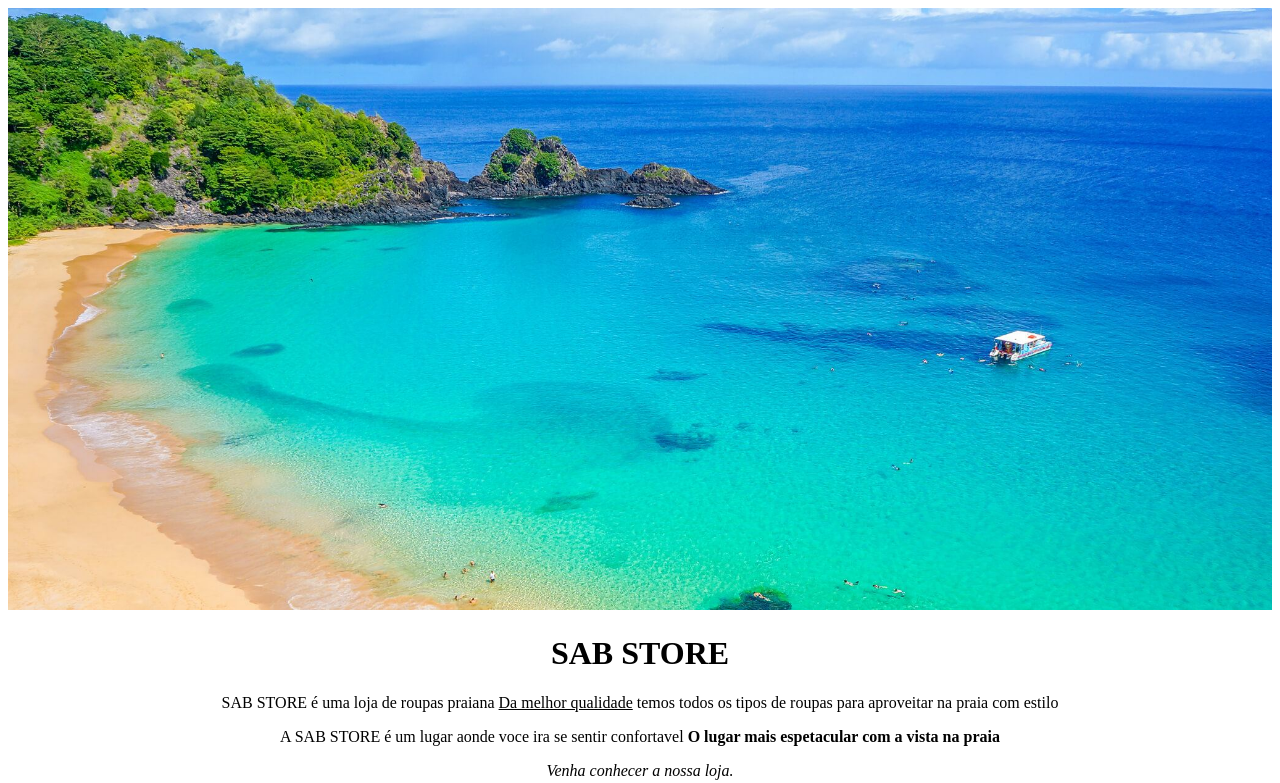
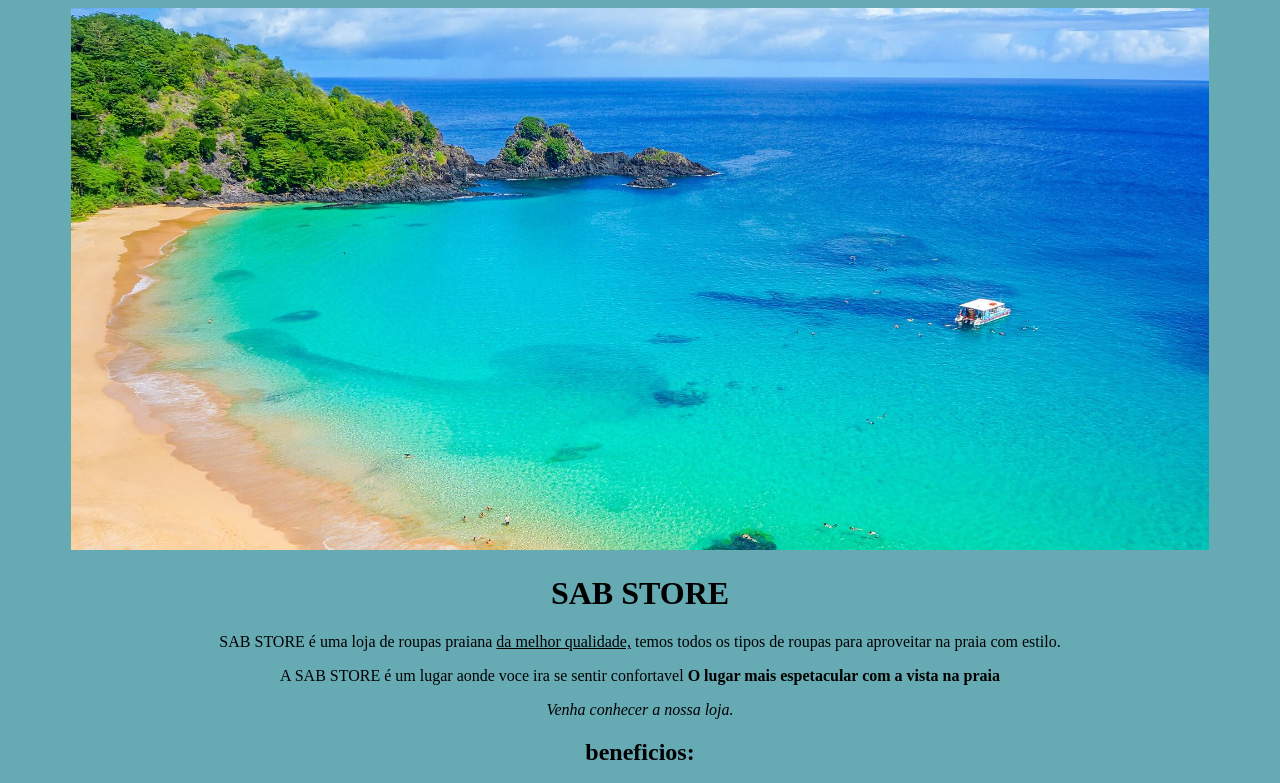
Before and after one commit to milanmaldonado04/Barao-1A-Pensamento-computacional, a plain HTML site: page Index.HTML in a window 1280 px wide. Shown: the top 783 px of the page. Drawn offline with Linux system fonts and the light colour scheme.

Commit message:
atualizando

```diff
--- a/Index.HTML
+++ b/Index.HTML
@@ -11,10 +11,10 @@
 
     <h1>SAB STORE</h1>
 
-    <p> SAB STORE é uma loja de roupas praiana <u> Da melhor qualidade</u> temos todos os tipos de roupas para
-    aproveitar na praia com estilo </p>
+    <p> SAB STORE é uma loja de roupas praiana <u> da melhor qualidade,</u> temos todos os tipos de roupas para
+    aproveitar na praia com estilo.</p>
 
-    <p> A SAB STORE é um lugar aonde voce ira se sentir confortavel <strong> O lugar mais espetacular com a vista na praia</strong></p>
+    <p> A SAB STORE é um lugar aonde voce ira se sentir confortavel <strong>O lugar mais espetacular com a vista na praia</strong></p>
 
     <p><em> Venha conhecer a nossa loja.</em></p>
     </div>
--- a/Style.css
+++ b/Style.css
@@ -1,7 +1,7 @@
 body {
    text-align: center;
-   background: rgb rgb(69, 202, 219)
+   background:  rgb(102, 170, 179);
 }
 .praia {
-    width: 100%;
+    width: 90%;
 }
```
